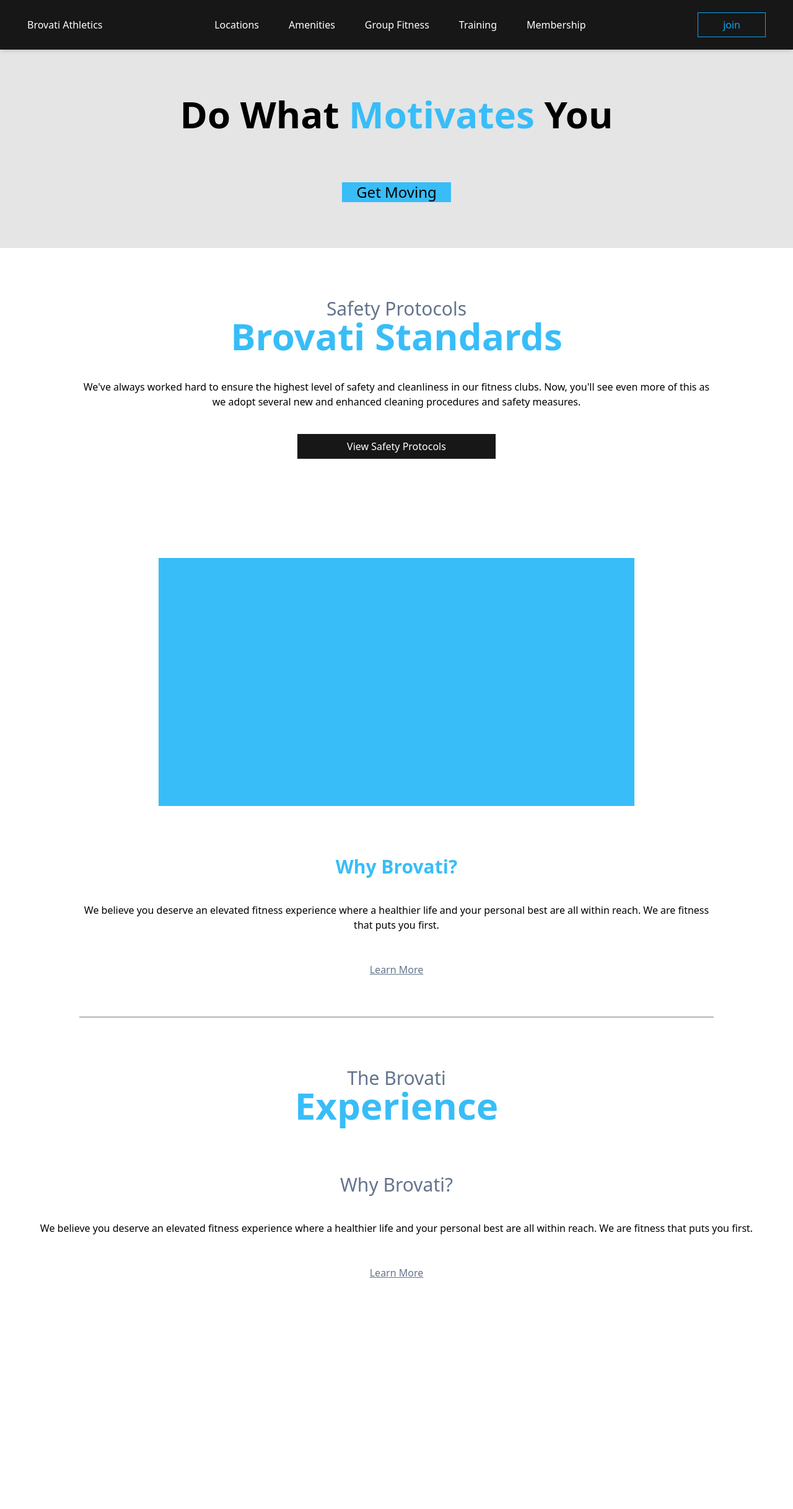
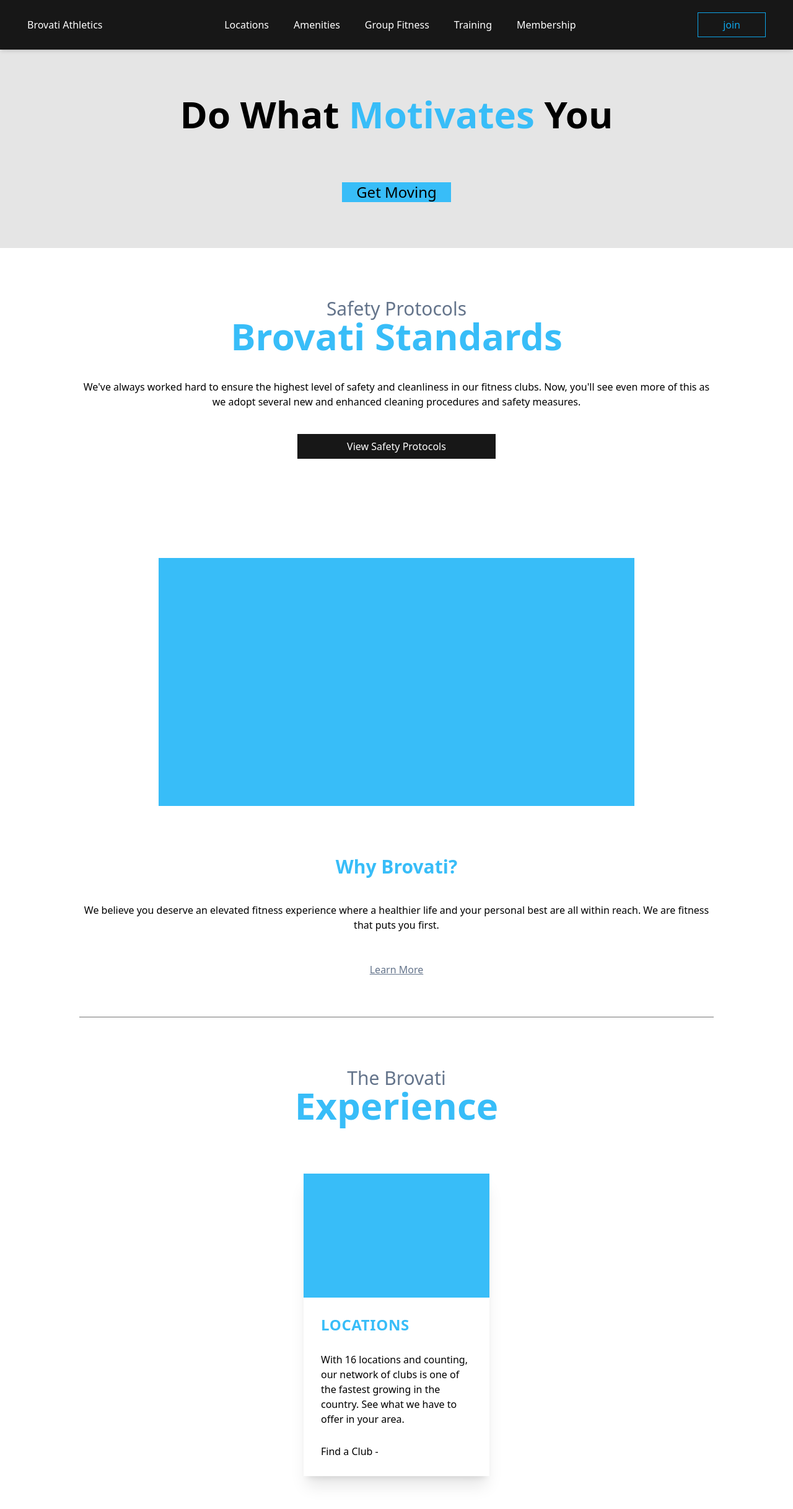
Before and after one commit to jmar753/gym-landing, a Next.js app: page / in a window 1280 px wide. Shown: the top 2434 px of the page at 62% size. Built offline with nearby package versions, Linux system fonts and the light colour scheme.

Commit message:
added card options, fixed header

```diff
--- a/components/Header.js
+++ b/components/Header.js
@@ -32,7 +32,7 @@
                 <div className="bg-neutral-800 w-screen h-screen absolute left-0 top-0 opacity-40 md:hidden"></div>
                 <div className="text-base text-left absolute left-0 top-0 z-10 w-3/4 p-6 h-screen divide-y divide-neutral-200 bg-white opacity-100 md:hidden" ref={newRef}>
                     {navOptions.map((item, index) => (
-                        <button className="text-left text-neutral-900 w-full py-3 pr-3 my-1" onClick={() => {setCheck(false)}} key={index}>
+                        <button className="relative text-black hover:text-sky-400 cursor-pointer transition-all ease-in-out before:transition-[width] before:ease-in-out before:duration-700 before:absolute before:bg-sky-400 before:origin-center before:h-[1px] before:w-0 hover:before:w-[50%] before:bottom-0 before:left-[50%] after:transition-[width] after:ease-in-out after:duration-700 after:absolute after:bg-sky-400 after:origin-center after:h-[1px] after:w-0 hover:after:w-[50%] after:bottom-0 after:right-[50%]" onClick={() => {setCheck(false)}} key={index}>
                                 {item.value}
                         </button>
                     ))}
@@ -47,9 +47,9 @@
             </div>
             <div className="hidden md:flex gap-10 justify-around">
                 {navOptions.map((item, index) => (
-                        <button className="hover:cursor-pointer transition px-1 duration-200 -my-1 hover:text-emerald-400" key={item.value}>
+                    <button className="relative text-white hover:text-sky-400 cursor-pointer transition-all ease-in-out before:transition-[width] before:ease-in-out before:duration-200 before:absolute before:bg-sky-400 before:origin-center before:h-[1px] before:w-0 hover:before:w-[50%] before:bottom-0 before:left-[50%] after:transition-[width] after:ease-in-out after:duration-200 after:absolute after:bg-sky-400 after:origin-center after:h-[1px] after:w-0 hover:after:w-[50%] after:bottom-0 after:right-[50%]" onClick={() => {setCheck(false)}} key={index}>
                             {item.value}
-                        </button>
+                    </button>
                 ))}
             </div>
 
--- a/pages/index.js
+++ b/pages/index.js
@@ -6,12 +6,13 @@
 const inter = Inter({ subsets: ["latin"] });
 
 export default function Home() {
-  const navOptions = [
-    {value:"Locations", route:"/Locations"},
-    {value:"Amenities", route:"/Amenities"},
-    {value:"Group Fitness", route:"/Group"},
-    {value:"Training", route:"/Training"},
-    {value:"Membership", route:"/Membership"},
+  const cardOptions = [
+    {value:"LOCATIONS", passage:"With 16 locations and counting, our network of clubs is one of the fastest growing in the country. See what we have to offer in your area."},
+    {value:"WELLNESS", passage:"At BROVATI, we can help with our hostilic approach to health and fitness. Gain a deeper sense of well being and satisfaction with our specially-designed classes led by progressional instructors in our inviting, inspiring, boutique-style studios."},
+    {value:"AMENITIES", passage:"From the moment you step inside, you'll see BROVATI is clearly different from other clubs. Premium amenities, cutting-edge equipment, inspiring spaces and a spa-like atmosphere await you."},
+    {value:"CLASSES", passage:"We offer the widest selection of class options with up to 180 group fitness classes every week! All included with your membership."},
+    {value:"TRAINING", passage:"Looking for one-on-one guidance and motivation? Let one of our Certified Personal Trainers design a fitness program specifically tailored to your needs and preferences."},
+    {value:"MEMBERSHIP", passage:"Health and fitness should be an enjoyable experience. Our membership options give you the flexibility that works for your individual schedule, budget and above all, fitness goals."},
   ]
   return (
     <div className="">
@@ -53,12 +54,23 @@
       </div>
 
       {/* Brovati Experience */}
-      <div className=" min-h-screen text-center border-b-0">
+      <div className=" min-h-screen text-center border-b-0 w-4/5 m-auto">
         <h1 className="text-3xl text-slate-500 font-light -mb-1">The Brovati</h1>
         <h1 className="text-6xl text-sky-400 font-semibold">Experience</h1>
-        <h1 className="text-3xl text-slate-500 font-light mt-20">Why Brovati?</h1>
-        <p className="py-10">We believe you deserve an elevated fitness experience where a healthier life and your personal best are all within reach. We are fitness that puts you first.</p>
-        <button className="text-slate-500 h-10 underline">Learn More</button>
+        {/* Grid for Cards */}
+        <div className="flex justify-center p-20">
+          <div className="h-[500px]">
+            <div className=" w-[300px] shadow-xl">
+              <div className="bg-sky-400 h-[200px] text-left"></div>
+              <div className="p-7">
+                <h1 className="tracking-wide text-left font-bold text-sky-400 text-2xl">LOCATIONS</h1>
+                <p className="text-left py-7">With 16 locations and counting, our network of clubs is one of the fastest growing in the country. See what we have to offer in your area.</p>
+                <p className="text-left">Find a Club -</p>
+              </div>
+            </div>
+          </div>
+
+        </div>
       </div>
     </div>
   );
```
